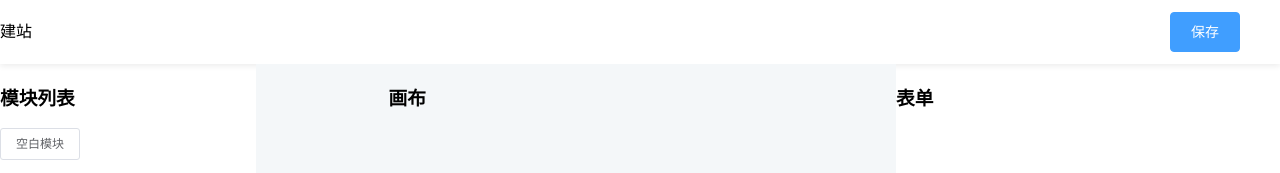
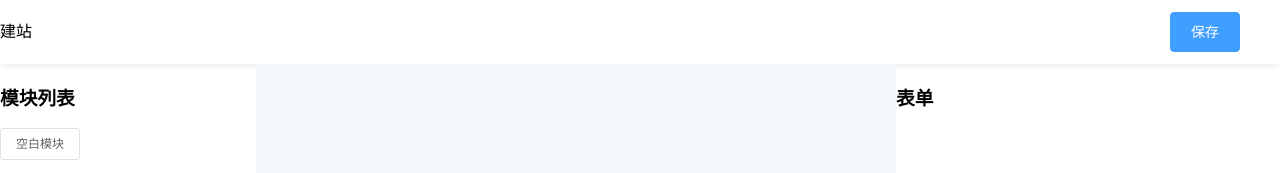
Before and after one commit to ishowshao/json-editor, a Vue app: page / in a window 1280 px wide. Shown: the top 173 px of the page. Built offline with nearby package versions, Linux system fonts and the light colour scheme.

Commit message:
Update App.vue

```diff
--- a/src/App.vue
+++ b/src/App.vue
@@ -27,7 +27,6 @@
             </div>
             <div class="canvas-container">
                 <div class="canvas">
-                    <h3>画布</h3>
                     <div class="container">
                         <div v-for="block in page.blocks" :key="block.id" :class="{active: block.active, 'has-active': block.components.find(c => c.active)}" class="block-container" @click="active(block)" @mousemove="(e) => { onMouseMove(e, block) }">
                             <component
@@ -285,6 +284,7 @@ body {
     width: 50vw;
     overflow-y: auto;
     background-color: #f4f7f9;
+    padding-top: 80px;
 }
 .canvas {
     width: 375px;
```
